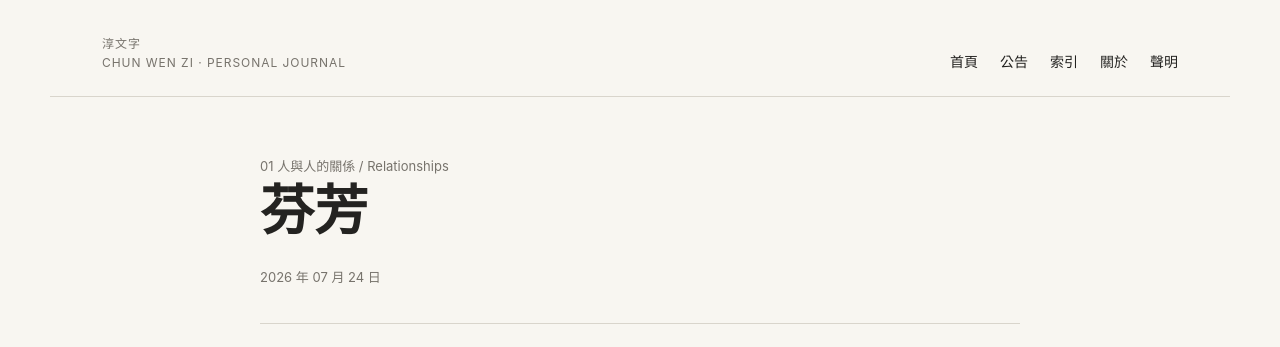
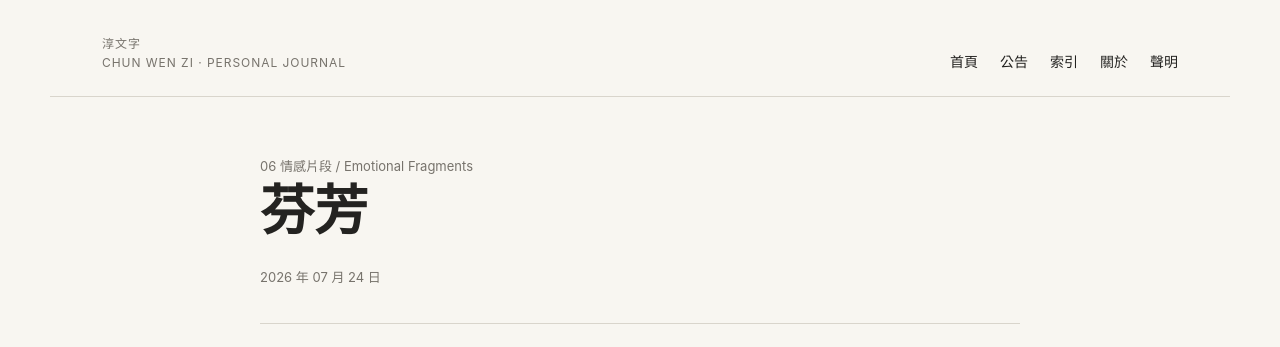
Before and after one commit to maochunweitw/maochunweitw.github.io, a Jekyll site: the page built from _posts/2026-07-24-fenfang.md, in a window 1280 px wide and 900 px high. Shown: the top 347 px of the window. Built offline with Jekyll 4.4.1, drawn with Linux system fonts in a browser that asks for light colours.

Commit message:
Update 2026-07-24-fenfang.md

```diff
--- a/_posts/2026-07-24-fenfang.md
+++ b/_posts/2026-07-24-fenfang.md
@@ -2,7 +2,7 @@
 layout: post
 title: "芬芳"
 date: 2026-07-24 20:00:00 +0800
-category: "01 人與人的關係 / Relationships"
+category: "06 情感片段 / Emotional Fragments"
 tags:
   - 台灣
   - 台北
```
